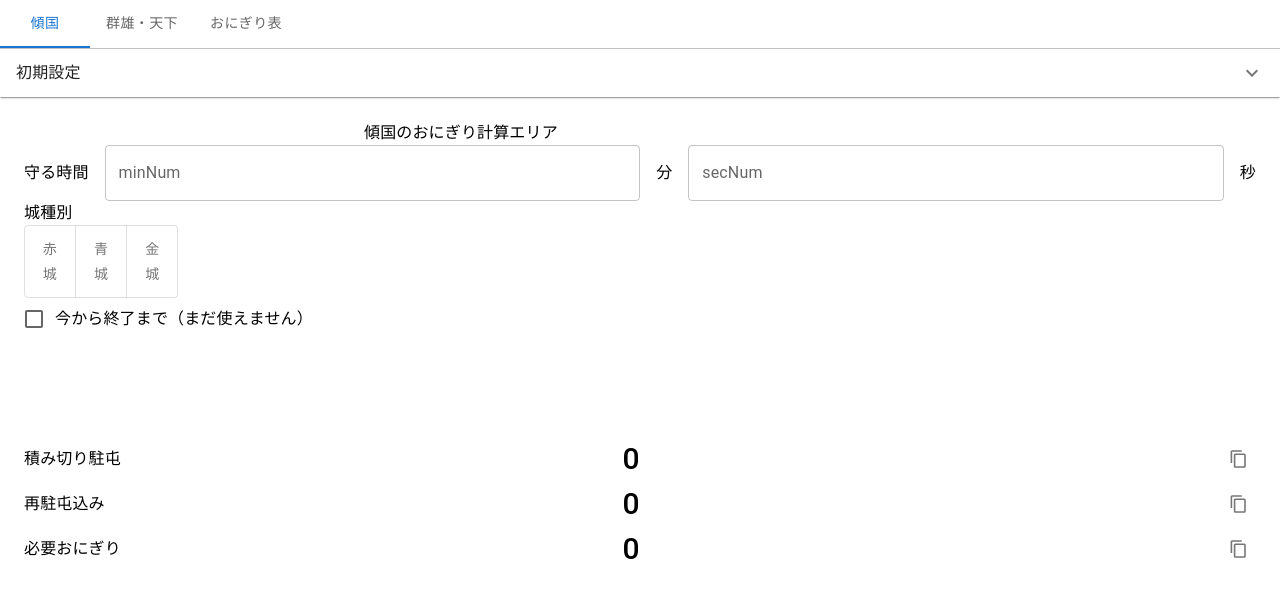
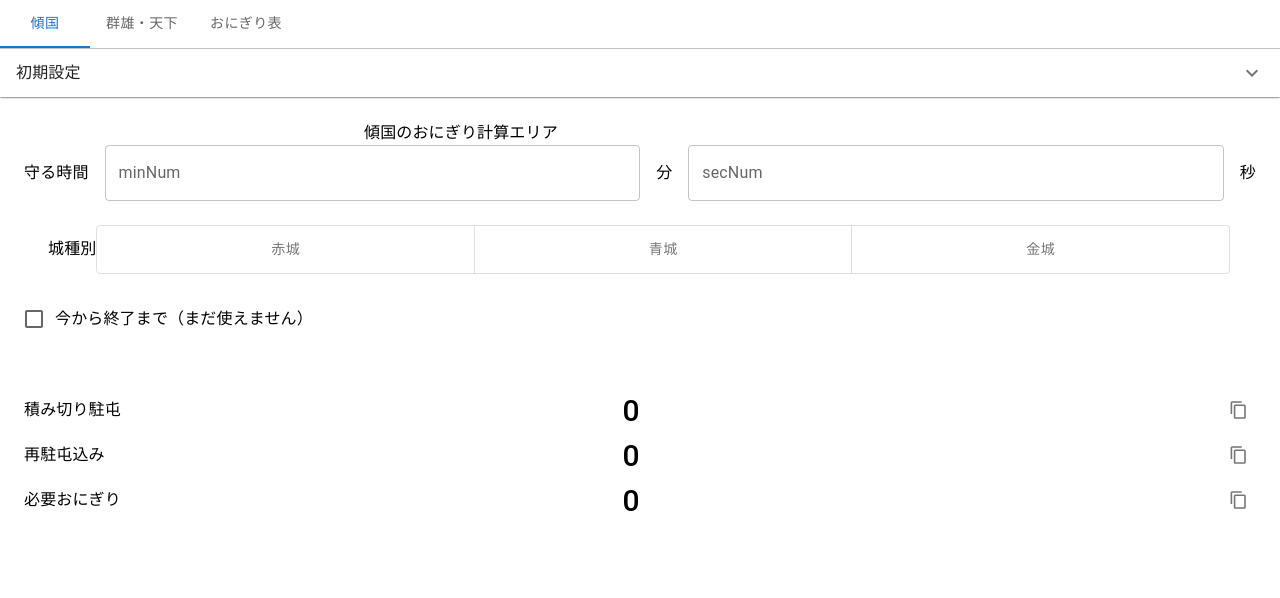
Before and after one commit to chika-create/onigiri-calc, a React (Create React App) app: page / in a window 1280 px wide. Shown: the top 598 px of the page. Built offline with nearby package versions, Linux system fonts and the light colour scheme.

Commit message:
refactor: コンポーネントの切り出し

```diff
--- a/src/App.tsx
+++ b/src/App.tsx
@@ -23,6 +23,10 @@ import CastelKinds from "./components/templates/CastelKinds";
 import CalcTime from "./components/templates/CalcTime";
 import AlignmentNum from "./components/templates/setting/AlignmentNum";
 import DeckNum from "./components/templates/setting/DeckNum";
+import FullStack from "./components/templates/FullStack";
+import HarfStack from "./components/templates/HarfStack";
+import FullOnigiri from "./components/templates/FullOnigiri";
+// import TabBox from "./components/templates/TabBox";
 
 // タブ切り替え管理
 interface TabPanelProps {
@@ -261,6 +265,11 @@ function App() {
     copyToClipboard(Math.ceil(numNumer / 2));
   };
 
+  const handleClickButton3 = (): void => {
+    setOpenTip(true);
+    copyToClipboard(numNumer * alignmentNum);
+  };
+
   // 例：値を設定する
   const settingDate: LocalDate = {
     castleNum: [
@@ -336,110 +345,19 @@ function App() {
 
       <Box
         sx={{
-          display: "grid",
-          gridTemplateColumns: "auto 1fr",
-          p: 3,
-        }}
-      ></Box>
-
-      <Box
-        sx={{
           p: 3,
         }}
       >
-        <Box
-          sx={{
-            display: "grid",
-            gridTemplateColumns: "1fr 1fr auto",
-          }}
-        >
-          <Typography
-            sx={{
-              alignSelf: "center",
-            }}
-          >
-            積み切り駐屯
-          </Typography>
-          <Typography
-            sx={{
-              fontWeight: "medium",
-              fontSize: 30,
-            }}
-          >
-            {numNumer}
-          </Typography>
-          <Tooltip title="ContentCopyIcon" onClick={handleClickButton}>
-            <IconButton>
-              <ContentCopyIcon
-                sx={{
-                  width: "0.8em",
-                }}
-              />
-            </IconButton>
-          </Tooltip>
-        </Box>
-        <Box
-          sx={{
-            display: "grid",
-            gridTemplateColumns: "1fr 1fr auto",
-          }}
-        >
-          <Typography
-            sx={{
-              alignSelf: "center",
-            }}
-          >
-            再駐屯込み
-          </Typography>
-          <Typography
-            sx={{
-              fontWeight: "medium",
-              fontSize: 30,
-            }}
-          >
-            {Math.ceil(numNumer / 2)}
-          </Typography>
-          <Tooltip title="ContentCopyIcon" onClick={handleClickButton2}>
-            <IconButton>
-              <ContentCopyIcon
-                sx={{
-                  width: "0.8em",
-                }}
-              />
-            </IconButton>
-          </Tooltip>
-        </Box>
-        <Box
-          sx={{
-            display: "grid",
-            gridTemplateColumns: "1fr 1fr auto",
-          }}
-        >
-          <Typography
-            sx={{
-              alignSelf: "center",
-            }}
-          >
-            必要おにぎり
-          </Typography>
-          <Typography
-            sx={{
-              fontWeight: "medium",
-              fontSize: 30,
-            }}
-          >
-            {numNumer * alignmentNum}
-          </Typography>
-          <Tooltip title="ContentCopyIcon">
-            <IconButton>
-              <ContentCopyIcon
-                sx={{
-                  width: "0.8em",
-                }}
-              />
-            </IconButton>
-          </Tooltip>
-        </Box>
+        <FullStack numNumer={numNumer} handleClickButton={handleClickButton} />
+        <HarfStack
+          numNumer={numNumer}
+          handleClickButton2={handleClickButton2}
+        />
+        <FullOnigiri
+          numNumer={numNumer}
+          alignmentNum={alignmentNum}
+          handleClickButton3={handleClickButton3}
+        />
       </Box>
     </Box>
   );
--- a/src/components/templates/CastelKinds.tsx
+++ b/src/components/templates/CastelKinds.tsx
@@ -1,11 +1,22 @@
-import { Typography, ToggleButtonGroup, ToggleButton } from "@mui/material";
+import {
+  Box,
+  Typography,
+  ToggleButtonGroup,
+  ToggleButton,
+} from "@mui/material";
 
 export default function CastelKinds(props: any) {
   const toggleStr = props.toggleStr;
   const toggleTest = props.onChange;
   const castleKinds = props.onClick;
   return (
-    <>
+    <Box
+      sx={{
+        display: "grid",
+        gridTemplateColumns: "auto 1fr",
+        p: 3,
+      }}
+    >
       <Typography
         sx={{
           alignSelf: "center",
@@ -51,6 +62,6 @@ export default function CastelKinds(props: any) {
           金城
         </ToggleButton>
       </ToggleButtonGroup>
-    </>
+    </Box>
   );
 }
--- /dev/null
+++ b/src/components/templates/FullOnigiri.tsx
@@ -0,0 +1,42 @@
+import { Box, Typography, Tooltip, IconButton } from "@mui/material";
+import ContentCopyIcon from "@mui/icons-material/ContentCopy";
+
+export default function FullStack(props: any) {
+  const numNumer = props.numNumer;
+  const alignmentNum = props.alignmentNum;
+  const handleClickButton3 = props.handleClickButton3;
+
+  return (
+    <Box
+      sx={{
+        display: "grid",
+        gridTemplateColumns: "1fr 1fr auto",
+      }}
+    >
+      <Typography
+        sx={{
+          alignSelf: "center",
+        }}
+      >
+        必要おにぎり
+      </Typography>
+      <Typography
+        sx={{
+          fontWeight: "medium",
+          fontSize: 30,
+        }}
+      >
+        {numNumer * alignmentNum}
+      </Typography>
+      <Tooltip title="ContentCopyIcon" onClick={handleClickButton3}>
+        <IconButton>
+          <ContentCopyIcon
+            sx={{
+              width: "0.8em",
+            }}
+          />
+        </IconButton>
+      </Tooltip>
+    </Box>
+  );
+}
--- /dev/null
+++ b/src/components/templates/FullStack.tsx
@@ -0,0 +1,41 @@
+import { Box, Typography, Tooltip, IconButton } from "@mui/material";
+import ContentCopyIcon from "@mui/icons-material/ContentCopy";
+
+export default function FullStack(props: any) {
+  const numNumer = props.numNumer;
+  const handleClickButton = props.handleClickButton;
+
+  return (
+    <Box
+      sx={{
+        display: "grid",
+        gridTemplateColumns: "1fr 1fr auto",
+      }}
+    >
+      <Typography
+        sx={{
+          alignSelf: "center",
+        }}
+      >
+        積み切り駐屯
+      </Typography>
+      <Typography
+        sx={{
+          fontWeight: "medium",
+          fontSize: 30,
+        }}
+      >
+        {numNumer}
+      </Typography>
+      <Tooltip title="ContentCopyIcon" onClick={handleClickButton}>
+        <IconButton>
+          <ContentCopyIcon
+            sx={{
+              width: "0.8em",
+            }}
+          />
+        </IconButton>
+      </Tooltip>
+    </Box>
+  );
+}
--- /dev/null
+++ b/src/components/templates/HarfStack.tsx
@@ -0,0 +1,41 @@
+import { Box, Typography, Tooltip, IconButton } from "@mui/material";
+import ContentCopyIcon from "@mui/icons-material/ContentCopy";
+
+export default function HarfStack(props: any) {
+  const numNumer = props.numNumer;
+  const handleClickButton2 = props.handleClickButton2;
+
+  return (
+    <Box
+      sx={{
+        display: "grid",
+        gridTemplateColumns: "1fr 1fr auto",
+      }}
+    >
+      <Typography
+        sx={{
+          alignSelf: "center",
+        }}
+      >
+        再駐屯込み
+      </Typography>
+      <Typography
+        sx={{
+          fontWeight: "medium",
+          fontSize: 30,
+        }}
+      >
+        {Math.ceil(numNumer / 2)}
+      </Typography>
+      <Tooltip title="ContentCopyIcon" onClick={handleClickButton2}>
+        <IconButton>
+          <ContentCopyIcon
+            sx={{
+              width: "0.8em",
+            }}
+          />
+        </IconButton>
+      </Tooltip>
+    </Box>
+  );
+}
--- /dev/null
+++ b/src/components/templates/TabBox.tsx
@@ -0,0 +1,30 @@
+import React from "react";
+import { Box, Tabs, Tab } from "@mui/material";
+
+export default function TabBox(props: any) {
+  const [tabValue, setTabValue] = React.useState(0);
+  const tabChange = (event: React.SyntheticEvent, newValue: number): void => {
+    setTabValue(newValue);
+  };
+
+  function tabMenu(index: number): object {
+    return {
+      id: `tab-${index}`,
+      "aria-controls": `tabpanel-${index}`,
+    };
+  }
+
+  return (
+    <Box sx={{ borderBottom: 1, borderColor: "divider" }}>
+      <Tabs
+        value={tabValue}
+        onChange={tabChange}
+        aria-label="basic tabs example"
+      >
+        <Tab label="傾国" {...tabMenu(0)} />
+        <Tab label="群雄・天下" {...tabMenu(1)} />
+        <Tab label="おにぎり表" {...tabMenu(2)} />
+      </Tabs>
+    </Box>
+  );
+}
```
